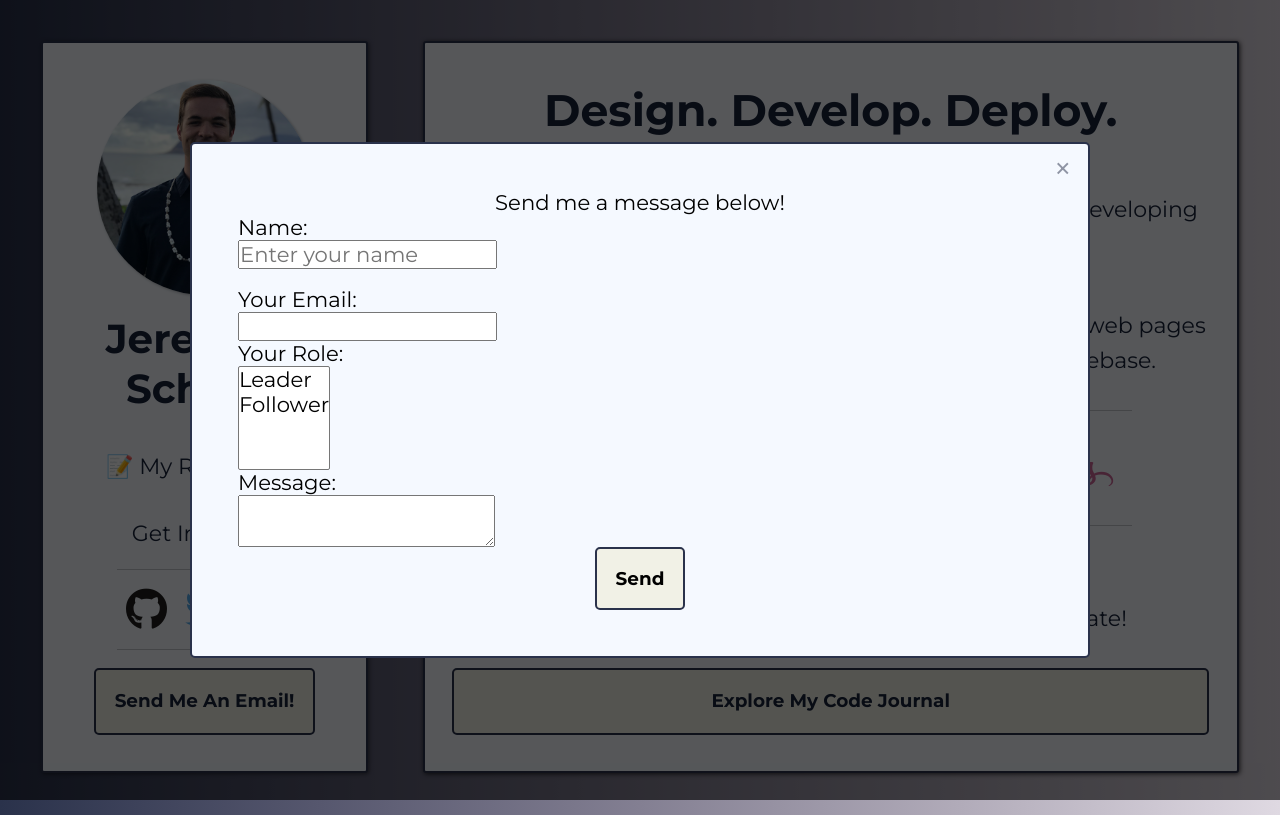
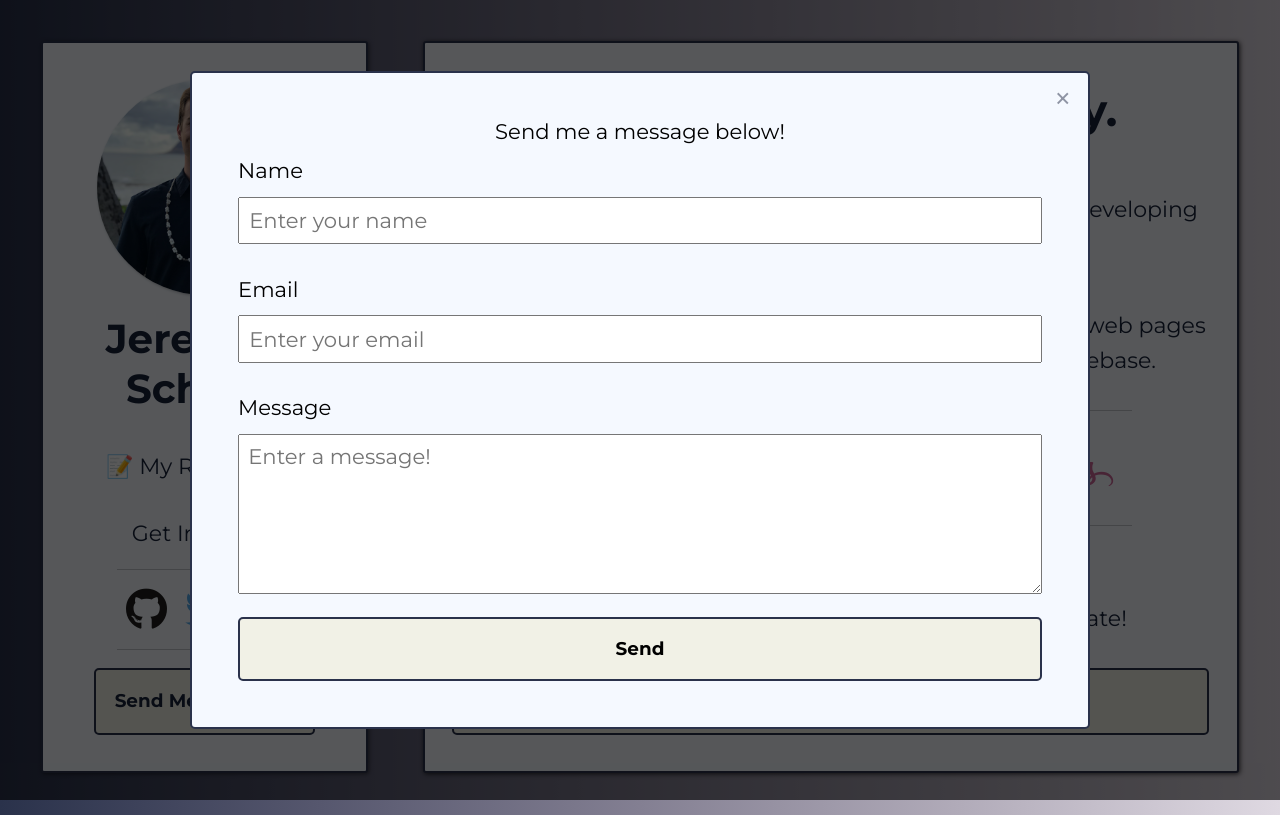
Before and after one commit to yojeremiah/personal-portfolio, a website: page public/index.html in a window 1280 px wide. Both pictures are taken after a click on the element "Send Me An Email!". Drawn offline with Linux system fonts and the light colour scheme.

Commit message:
Test my form source code to live

```diff
--- a/public/index.html
+++ b/public/index.html
@@ -125,7 +125,7 @@
       <div class="email-modal-content">
         <div class="close-modal-x">&times;</div>
         <p class="form-text">Send me a message below!</p>
-        <form name="contact" method="POST" data-netlify="true">
+        <!-- <form name="contact" method="POST" data-netlify="true">
           <div class="form-input-group">
             <label for="name">Name: </label>
             <input type="text" name="name" placeholder="Enter your name" />
@@ -148,8 +148,8 @@
           <p>
             <button type="submit" class="btn">Send</button>
           </p>
-        </form>
-        <!-- <form
+        </form> -->
+        <form
           method="POST"
           class="email-form"
           name="email-form"
@@ -197,7 +197,7 @@
           >
             Send
           </button>
-        </form> -->
+        </form>
       </div>
     </div>
 
```
